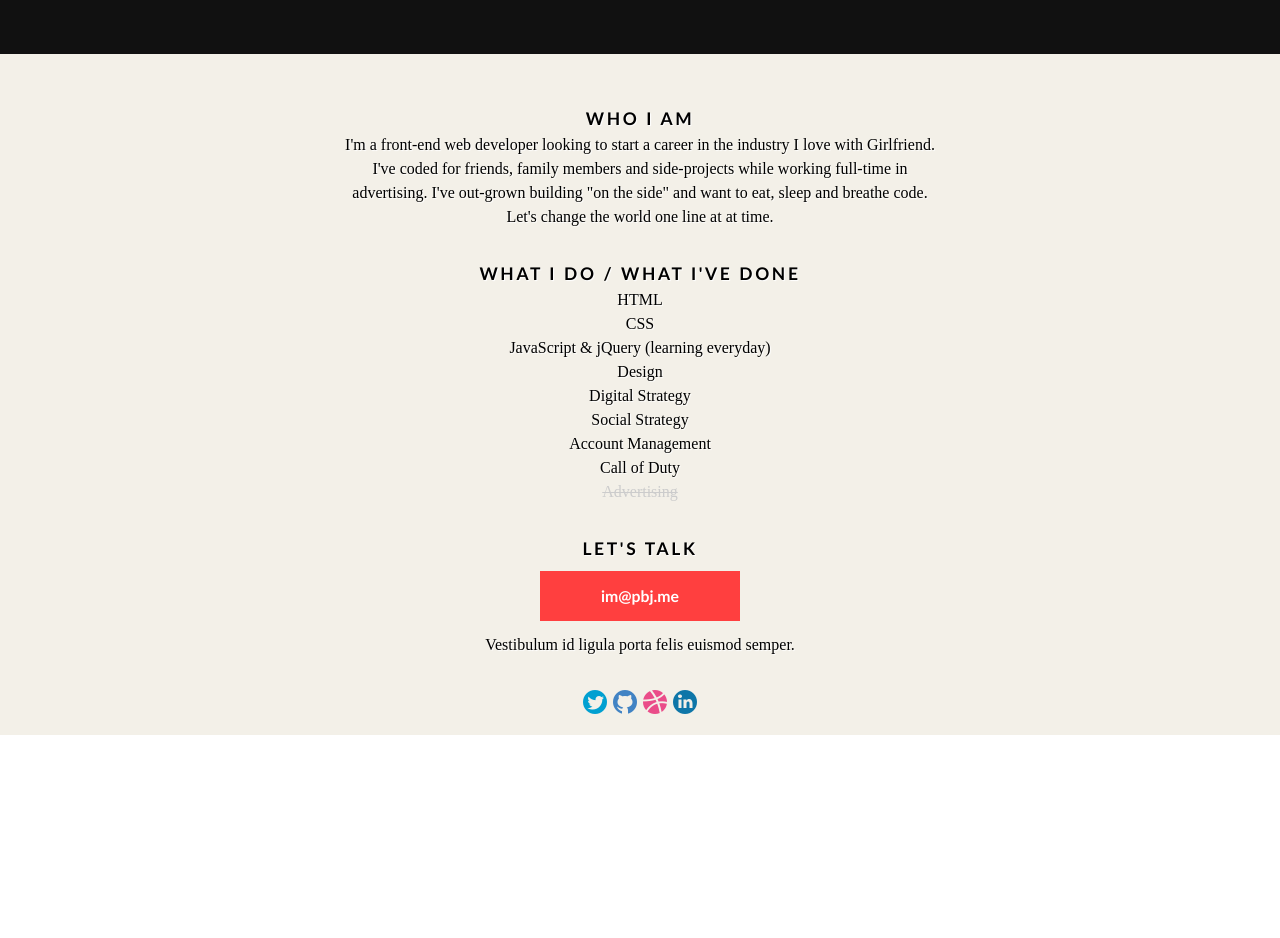
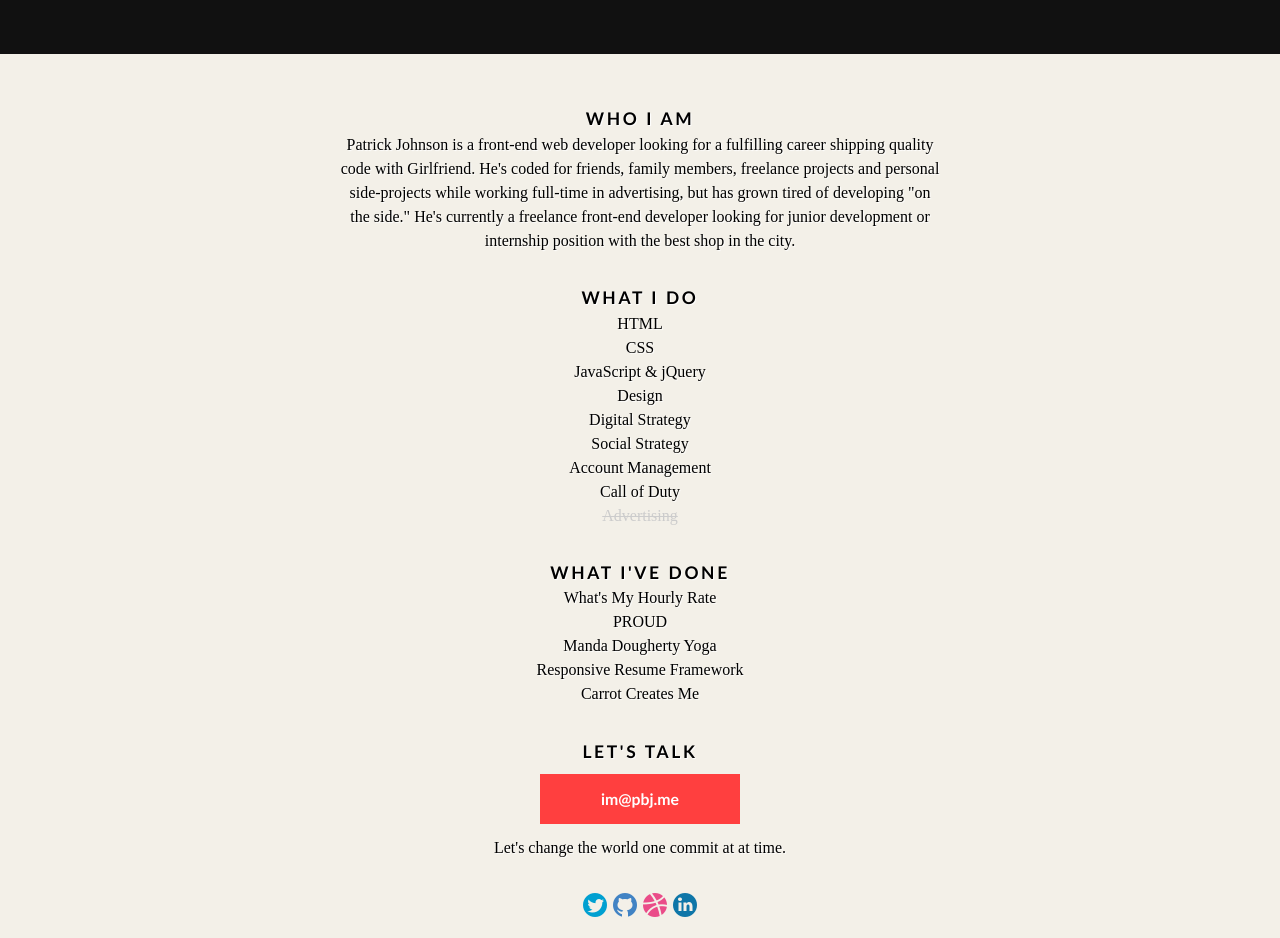
Before and after one commit to patrickbjohnson/Hey-Gurl, a plain HTML site: page index.html in a window 1280 px wide. Shown: the part 580-1518 px from the top of the page. Before the commit the page ends 1315 px from the top, so only its background shows below. Drawn offline with nearby package versions, Linux system fonts and the light colour scheme.

Commit message:
Updated some styles, copy, etc.

```diff
--- a/css/styles.css
+++ b/css/styles.css
@@ -58,14 +58,10 @@ a:visited	{color: #fff; font-weight: bold; text-decoration: none;}
 	font-style:normal;
 	text-align: center;
 	text-shadow: none;
-
 	-webkit-transition: background .2s ease-out;
 	-moz-transition: background .2s ease-out;
 	-o-transition: background .2s ease-out;
 	transition: background .2s ease-out;
-
-
-
 }
 
 .btn:hover {
@@ -131,6 +127,8 @@ a:visited	{color: #fff; font-weight: bold; text-decoration: none;}
 	text-shadow: 1px 1px 1px #fff;
 }
 
+
+
 .personal-info p {
 	line-height: 1.5em;
 	margin: auto;
@@ -144,7 +142,7 @@ a:visited	{color: #fff; font-weight: bold; text-decoration: none;}
 	line-height: 1.5em;
 }
 
-.personal-info li:last-child {
+.strike {
 	text-decoration: line-through;
 	color: #ccc;
 	text-shadow:none;
--- a/index.html
+++ b/index.html
@@ -42,27 +42,34 @@
     <div id="wrapper">
         <div class="personal-info">
         <h3>Who I Am</h3>
-            <p>I'm a front-end web developer looking to start a career in the industry I love with Girlfriend. I've coded for friends, family members and side-projects while working full-time in advertising. I've out-grown building "on the side" and want to eat, sleep and breathe code.</p>
-            <p>Let's change the world one line at at time.</p>
+            <p>Patrick Johnson is a front-end web developer looking for a fulfilling career shipping quality code with Girlfriend. He's coded for friends, family members, freelance projects and personal side-projects while working full-time in advertising, but has grown tired of developing "on the side." He's currently a freelance front-end developer looking for junior development or internship position with the best shop in the city. </p>
         </div>
         <div class="personal-info">
-            <h3>What I Do / What I've Done</h3>
+            <h3>What I Do</h3>
                 <li>HTML</li>
                 <li>CSS</li>
-                <li>JavaScript &amp; jQuery (learning everyday)</li>
+                <li>JavaScript &amp; jQuery</li>
                 <li>Design</li>
                 <li>Digital Strategy</li>
                 <li>Social Strategy</li>
                 <li>Account Management</li>
                 <li>Call of Duty</li>
-                <li>Advertising</li>
+                <li><span class="strike">Advertising</span></li>
         </div>
-        <div class="personal-info last">
+        <div class="personal-info">
+            <h3>what I've Done</h3>
+                <li>What's My Hourly Rate</li>
+                <li>PROUD</li>
+                <li>Manda Dougherty Yoga</li>
+                <li>Responsive Resume Framework</li>
+                <li>Carrot Creates Me</li>
+        </div>
+        <div class="personal-info ">
             <h3>Let's Talk</h3>
                 <div class="btn">
                     <a href="mailto:im@pbj.me">im@pbj.me</a>
                 </div>
-                <p>Vestibulum id ligula porta felis euismod semper.</p>
+                <p>Let's change the world one commit at at time.</p>
         </div>
         <footer class="ss-icon footer">
             <li class="twitter"><a href="http://www.twitter.com/patrickbjohnson">twitter</a></li>
```
Also changed, not shown: girlfriend_copy.txt.
